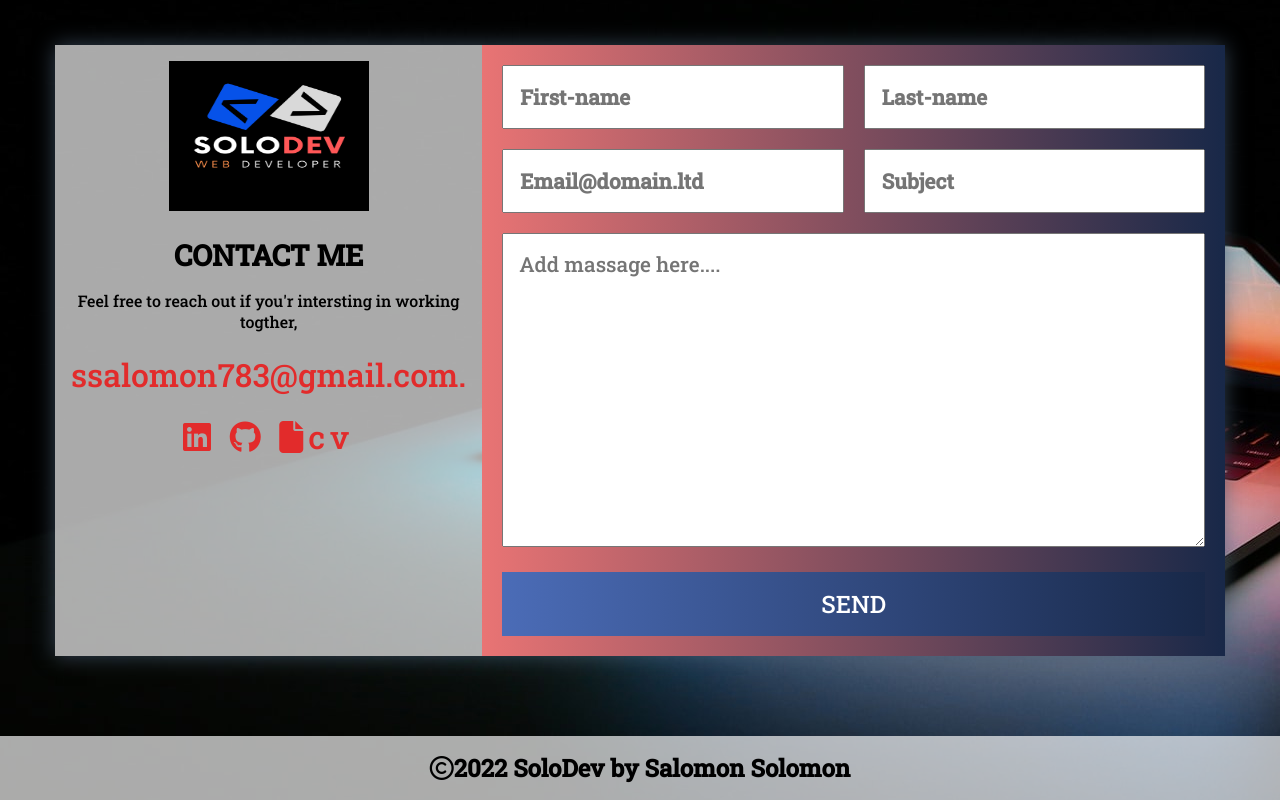
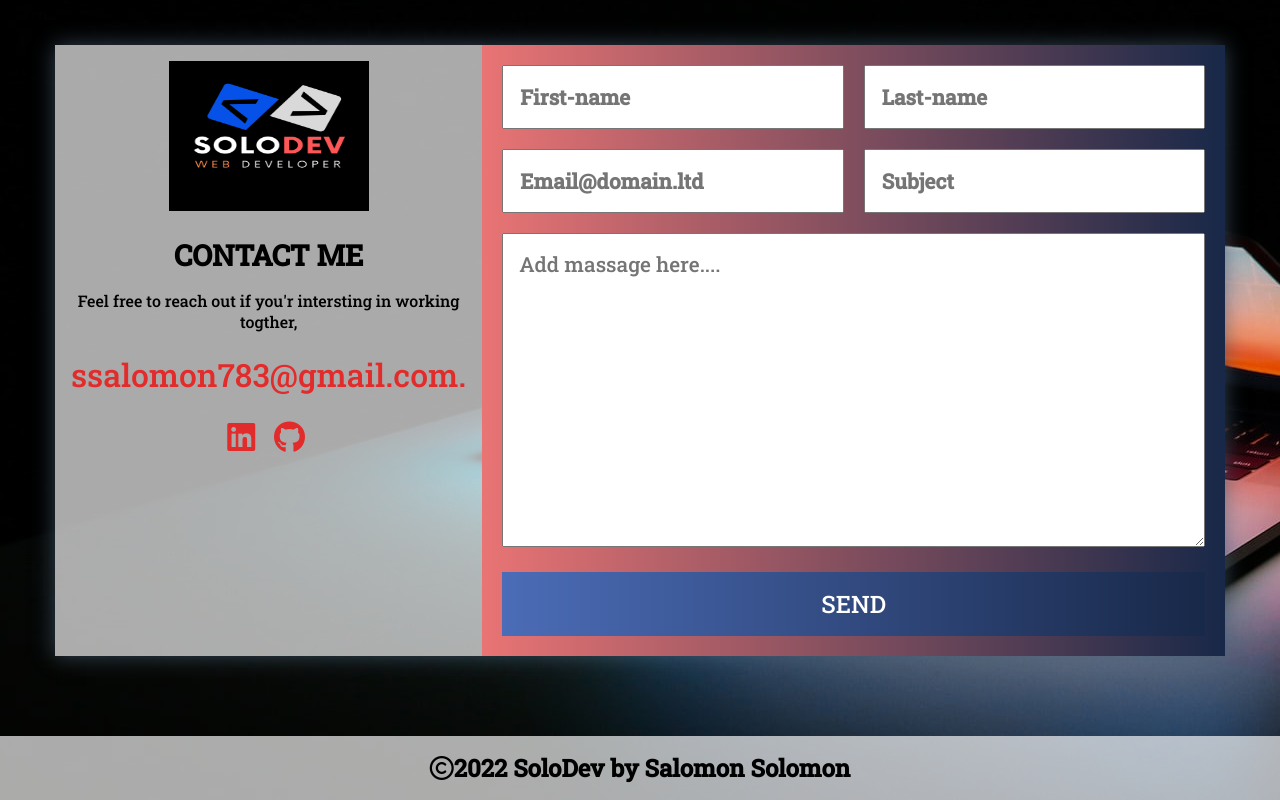
Before and after one commit to Solomon333/soloDev-website, a plain HTML site: page index.html in a window 1280 px wide. Shown: the part 4361-5161 px from the top of the page. Drawn offline with Linux system fonts and the light colour scheme.

Commit message:
edit link

```diff
--- a/index.html
+++ b/index.html
@@ -237,7 +237,7 @@
                 <div class="social">
                     <a target="_blank" href="https://www.linkedin.com/in/salomon-solomon-97b371221/"><i class="fa-brands fa-linkedin"></i></a>
                     <a target="_blank" href="https://github.com/Solomon333" ><i class="fa-brands fa-github"></i></a>
-                    <a target="_blank" href="https://solomon333.github.io/resume/" ><i class="fa-solid fa-file"></i>cv</a>
+                    <!-- <a target="_blank" href="https://solomon333.github.io/resume/" ><i class="fa-solid fa-file"></i>cv</a> -->
                 </div>
             </div>
             <div class="contact">
```
